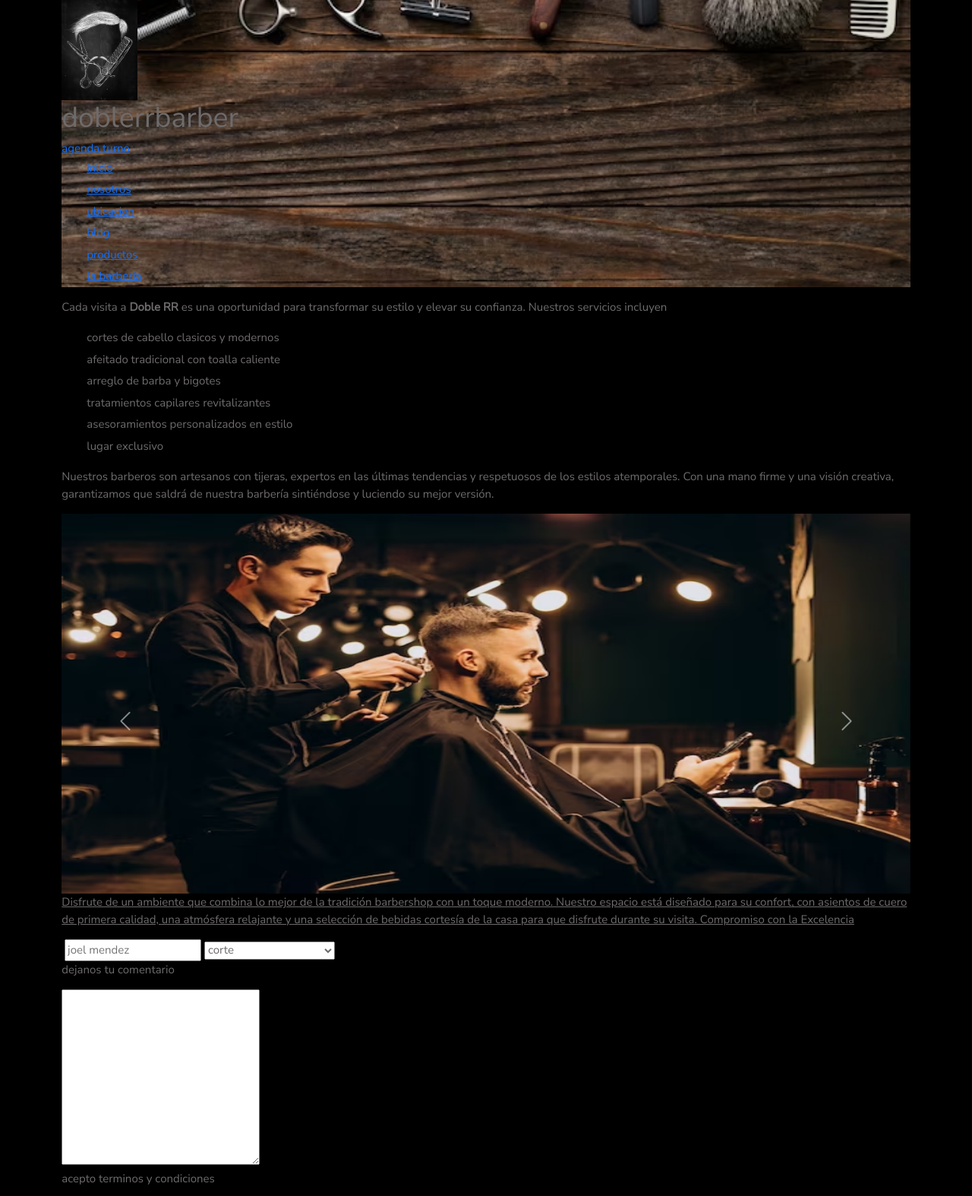
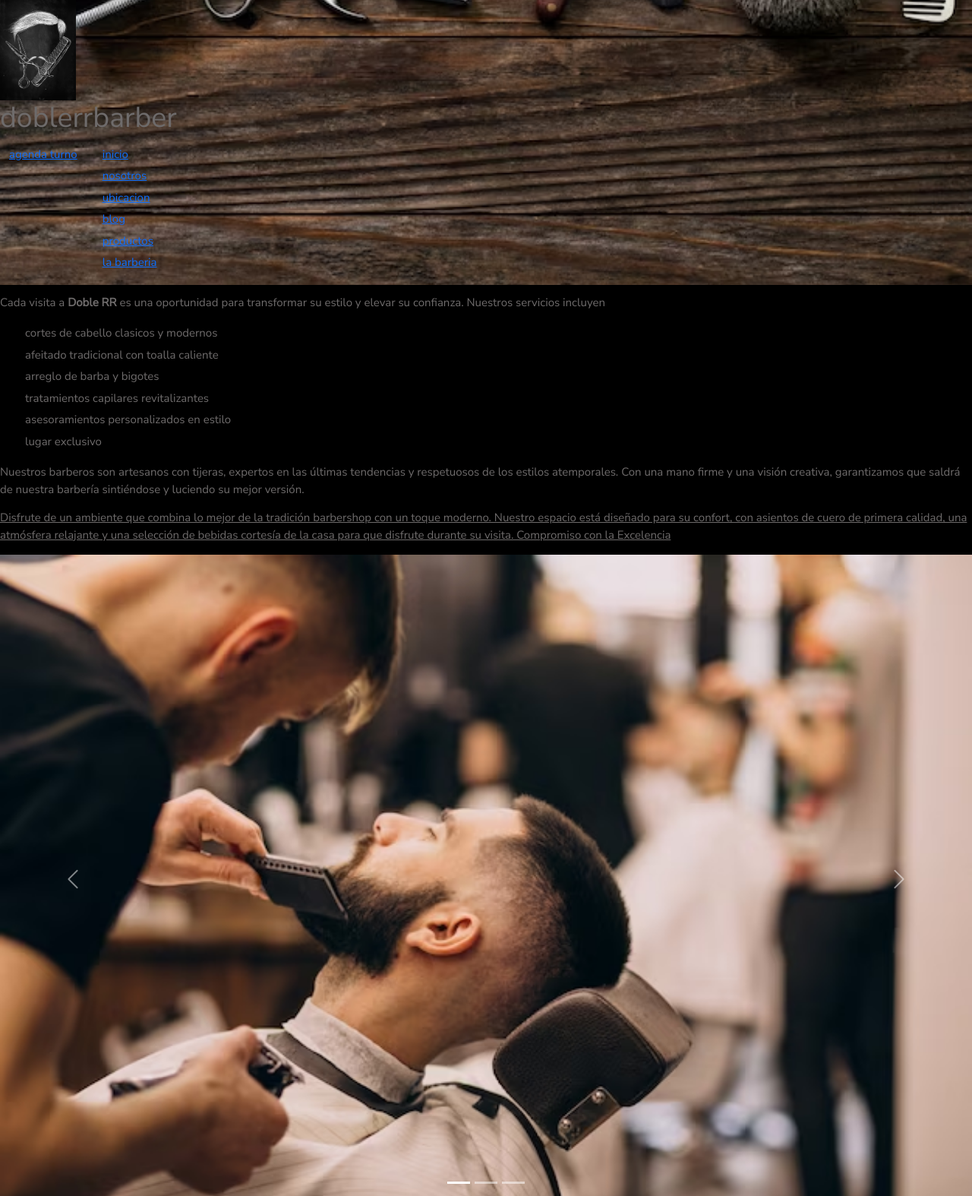
Before and after one commit to Jo3l270/pf-mendez-barberia, a plain HTML site: page index.html in a window 1280 px wide. Shown: the top 1574 px of the page at 76% size. Drawn offline with nearby package versions, Linux system fonts and the light colour scheme; files that its build step writes are made by us from their sources.

Commit message:
[B] cambio bootstrap

```diff
--- a/css/style.css
+++ b/css/style.css
@@ -3,14 +3,14 @@
   *{font-family: 'Nunito Sans', sans-serif; font-weight: 500; color: #6e6b6b;
     font-size: 15px;}
     /*heaader y footer*/
-header
-{background-image: url(images/barberia\ 3.avif);background-repeat: no-repeat;background-size: cover;background-position: center;}
-.imagen-logo{height: 100;width: 100px; }
-footer{background-image: url(images/fonod-barber1.jpg);background-repeat: no-repeat;background-size: cover;background-position: center;}
-.imagen-logo{height: 100;width: 100px; grid-area: footer;}
+    header
+    {background-image: url(images/barberia\ 3.avif);background-repeat: no-repeat;background-size: cover;background-position: center;}
+    .imagen-logo{height: 100;width: 100px; }
+    footer{background-image: url(images/fonod-barber1.jpg);background-repeat: no-repeat;background-size: cover;background-position: center;}
+    .imagen-logo{height: 100;width: 100px;}
  /*nav*/
-.menu-navegacion{display:flex ; flex-direction: row; align-items: baseline;margin:0.8rem;text-decoration: none; font-size:  50px;}
-.menu-navegacion {color: #808080;}
+.menu{display:flex ; flex-direction: row; align-items: baseline;margin:0.8rem;text-decoration: none; font-size:  50px;}
+.menu {color: #808080;}
 /*body*/
 body{background-color: #000000;}
    body ul li {list-style: none; padding:3px ;}
@@ -24,4 +24,4 @@ body{background-color: #000000;}
  .boton{color: #808080;}
 .boton:hover{color: #b2cfed;}
 /*bs*/
-.d-block{height: 500px;}
+d-block{height: 300px;}
--- a/index.html
+++ b/index.html
@@ -24,7 +24,7 @@
 </head>
 <body>
 
-<div class="container"> <!--futuro posible grid container-->
+
 
  <header class="header">
 
@@ -73,37 +73,49 @@
 <!--imagenes de la barberia carrousel-->
 
 
-  <section id="carouselExampleInterval" class="carousel slide" data-bs-ride="carousel">
-    <div class="carousel-inner">
-      <div class="carousel-item active" data-bs-interval="10000">
-        <img src="images/estilo1.avif" class="d-block w-100" alt="imagen-corte1">
-      </div>
-      <div class="carousel-item" data-bs-interval="2000">
-        <img src="images/corte-moderno.jpg" class="d-block w-100" alt="imagen-corte2">
-      </div>
-      <div class="carousel-item">
-        <img src="images/barba1.avif" class="d-block w-100" alt="imagen-corte3">
-      </div>
-    </div>
-    <button class="carousel-control-prev" type="button" data-bs-target="#carouselExampleInterval" data-bs-slide="prev">
-      <span class="carousel-control-prev-icon" aria-hidden="true"></span>
-      <span class="visually-hidden">Previous</span>
-    </button>
-    <button class="carousel-control-next" type="button" data-bs-target="#carouselExampleInterval" data-bs-slide="next">
-      <span class="carousel-control-next-icon" aria-hidden="true"></span>
-      <span class="visually-hidden">Next</span>
-    </button>
+
 
 
 
     <p class="parrafo">Disfrute de un ambiente que combina lo mejor de la tradición barbershop con un toque moderno. Nuestro espacio está diseñado para su confort, con asientos de cuero de primera calidad, una atmósfera relajante y una selección de bebidas cortesía de la casa para que disfrute durante su visita.
       Compromiso con la Excelencia</p>
 
-  </section>
 
 
 
 
+      <section id="carouselExampleCaptions" class="carousel slide">
+        <div class="carousel-indicators">
+          <button type="button" data-bs-target="#carouselExampleCaptions" data-bs-slide-to="0" class="active" aria-current="true" aria-label="Slide 1"></button>
+          <button type="button" data-bs-target="#carouselExampleCaptions" data-bs-slide-to="1" aria-label="Slide 2"></button>
+          <button type="button" data-bs-target="#carouselExampleCaptions" data-bs-slide-to="2" aria-label="Slide 3"></button>
+        </div>
+        <div class="carousel-inner">
+          <div class="carousel-item active">
+            <img src="images/barba1.avif" class="d-block w-100" alt="corte-1">
+            <div class="carousel-caption d-none d-md-block">
+            </div>
+          </div>
+          <div class="carousel-item">
+            <img src="images/estilo1.avif" class="d-block w-100" alt="corte-2">
+            <div class="carousel-caption d-none d-md-block">
+            </div>
+          </div>
+          <div class="carousel-item">
+            <img src="images/bigote 1.avif" class="d-block w-100" alt="corte-3">
+            <div class="carousel-caption d-none d-md-block">
+            </div>
+          </div>
+        </div>
+        <button class="carousel-control-prev" type="button" data-bs-target="#carouselExampleCaptions" data-bs-slide="prev">
+          <span class="carousel-control-prev-icon" aria-hidden="true"></span>
+          <span class="visually-hidden">Previous</span>
+        </button>
+        <button class="carousel-control-next" type="button" data-bs-target="#carouselExampleCaptions" data-bs-slide="next">
+          <span class="carousel-control-next-icon" aria-hidden="true"></span>
+          <span class="visually-hidden">Next</span>
+        </button>
+      </section>
 
 
 
@@ -187,7 +199,6 @@
 
   </footer>
 
-</div>
 <!--bootstrap script-->
     <script src="https://cdn.jsdelivr.net/npm/bootstrap@5.3.2/dist/js/bootstrap.bundle.min.js" integrity="sha384-C6RzsynM9kWDrMNeT87bh95OGNyZPhcTNXj1NW7RuBCsyN/o0jlpcV8Qyq46cDfL" crossorigin="anonymous"></script>
 
```
